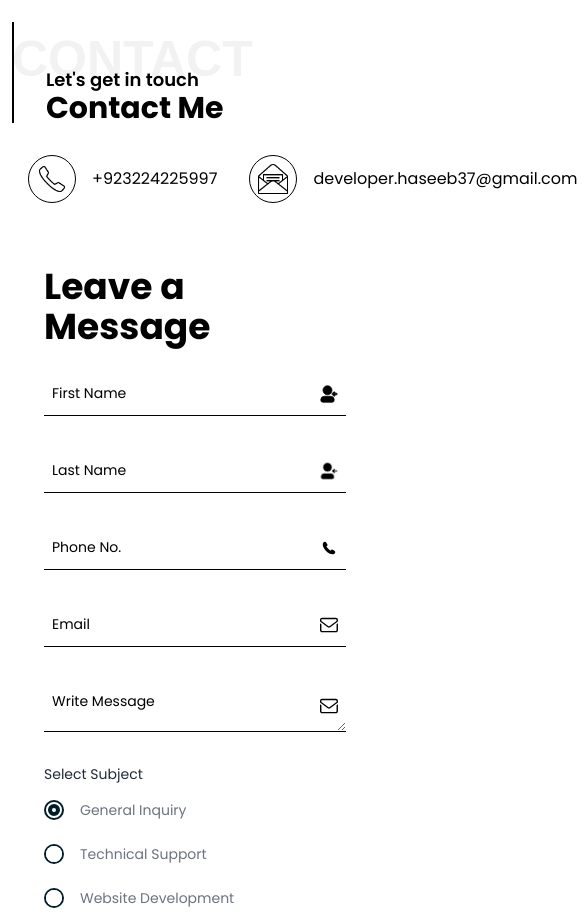
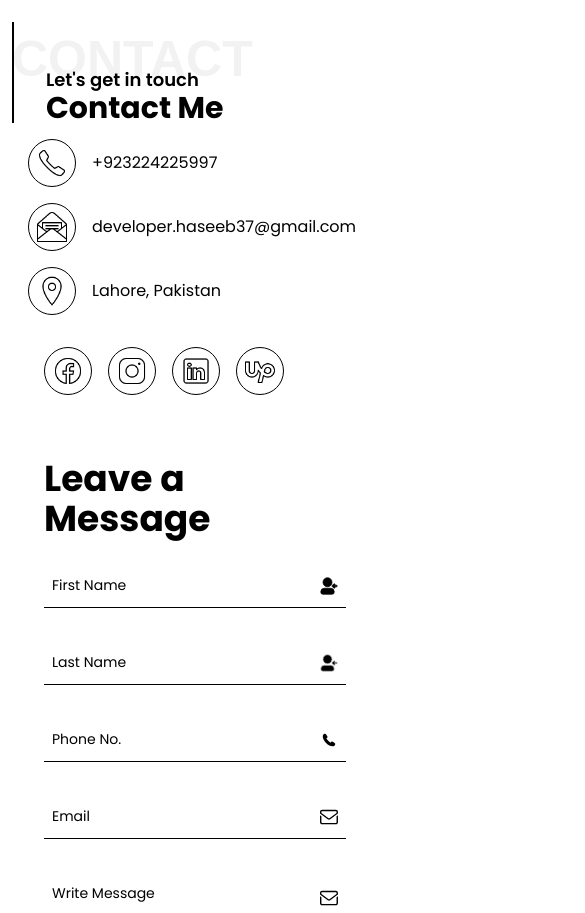
Before and after one commit to mhaseeb37/haseebportfolio, a Next.js app: page /profile in a window 390 px wide. Shown: the part 6300-7213 px from the top of the page, 585 px wide, since content can reach past the window. Built offline with nearby package versions, Linux system fonts and the light colour scheme; a web font is replaced by a local one.

Commit message:
Spaces Fixing.

```diff
--- a/app/ui/components/contactme.js
+++ b/app/ui/components/contactme.js
@@ -9,7 +9,7 @@ export default function ContactMe() {
     return(
         <div id="contact" className={`${poppins.className} expWrapper pt-10 md:pt-32 w-full md:max-w-3xl lg:max-w-4xl xl:max-w-6xl text-black`}>
             <Titleoverlay overlayText="Contact" subTitle="Let's get in touch" mainTitle="Contact Me"/>
-            <div className="flex justify-start items-center space-x-8 p-4">
+            <div className="flex flex-col md:flex-row justify-start items-start md:items-center md:space-x-8 p-4">
                 <IconBox iconname="phone" url={`tel:${socialLinks.phone}`} data={socialLinks.phone}/>
                 <IconBox iconname="envelope" url={`mailto:${socialLinks.email}`} data={socialLinks.email}/>
                 <IconBox iconname="location" url={`${socialLinks.location}`} data="Lahore, Pakistan"/>
--- a/app/ui/components/iconbox.js
+++ b/app/ui/components/iconbox.js
@@ -3,7 +3,7 @@ import Image from "next/image";
 export default function IconBox(props) {
     return(
 
-  <div className="flex items-center space-x-4">
+  <div className="flex items-center space-x-4 mb-4">
     <div className="flex items-center justify-center w-12 h-12 p-2 border border-black rounded-full">
       <Image src={`/assets/${props.iconname}.png`} width={100} height={100} alt={props.iconname}/>
     </div>
```
